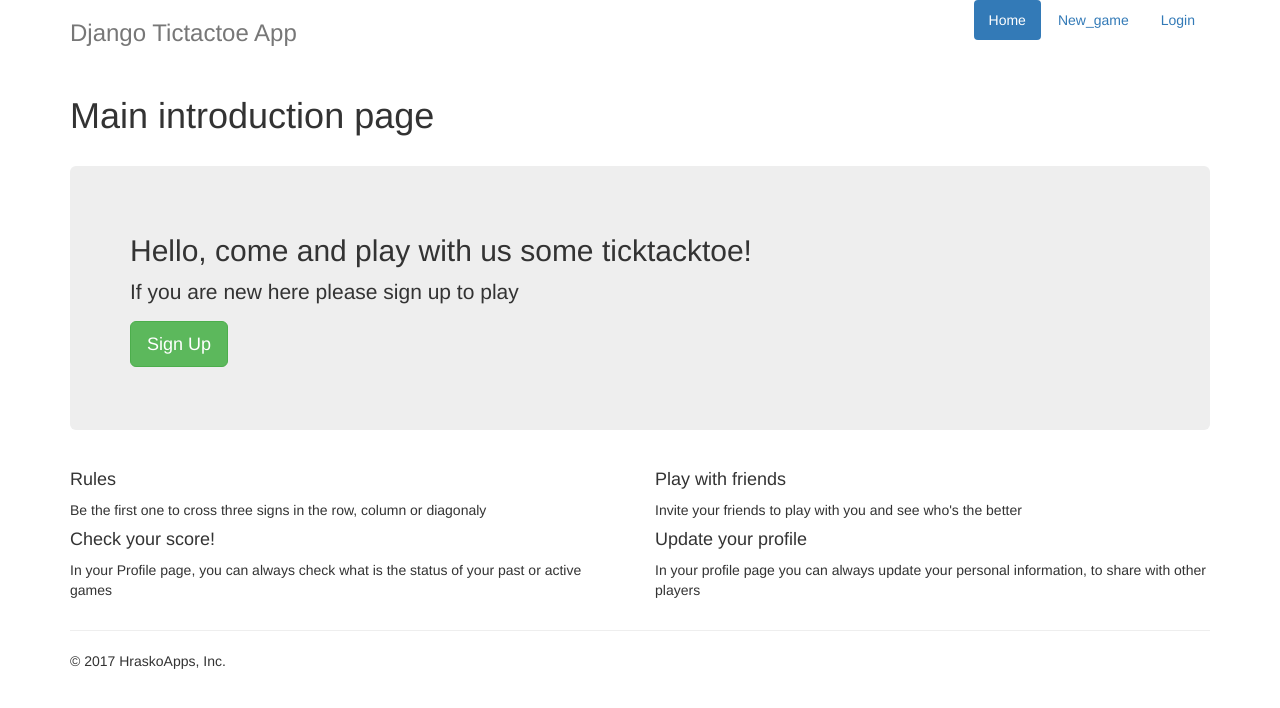
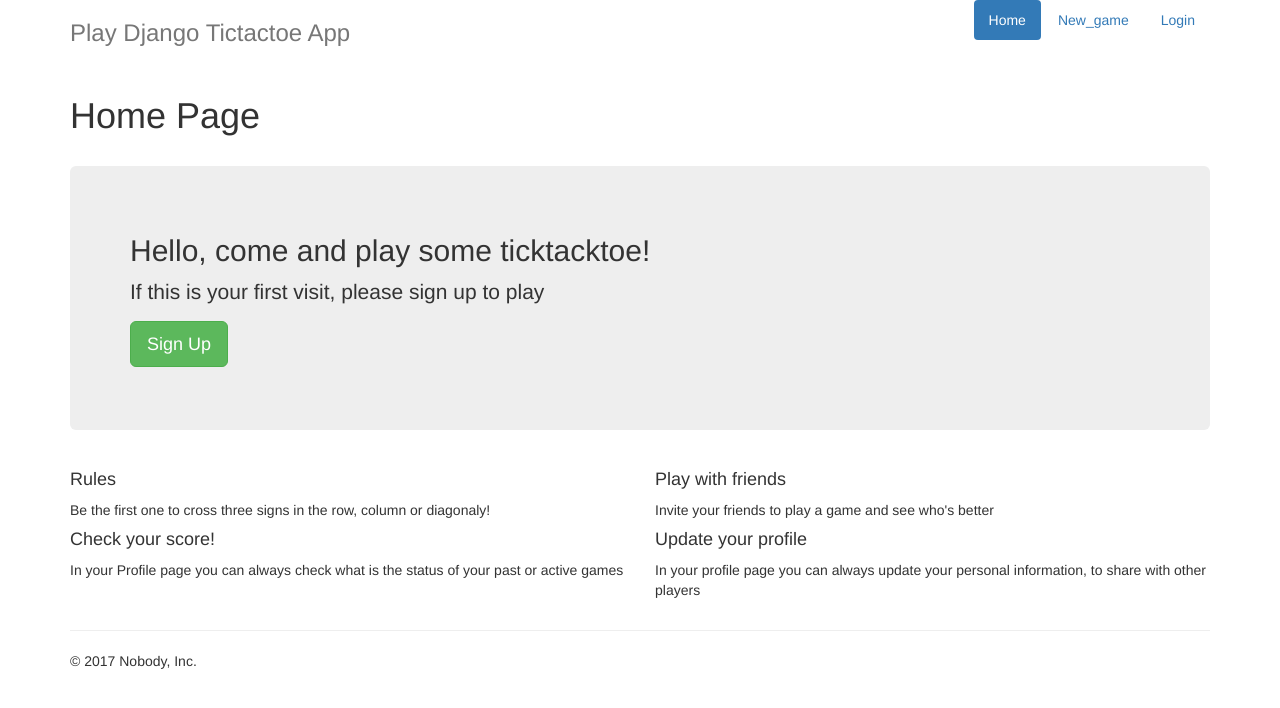
Before and after one commit to johnylant/djangoTestProject, a Django app: page / in a window 1280 px wide. Shown: the top 708 px of the page. Run offline with Django 3.2, Linux system fonts and the light colour scheme; some libraries are stand-ins or nearby versions.

Commit message:
some changes to the templates

```diff
--- a/main/templates/main/home.html
+++ b/main/templates/main/home.html
@@ -9,7 +9,7 @@
   <p> Let's play some games!
 {% else %}
   <h2> {{message}} </h2>
-<p class="lead">If you are new here please sign up to play</p>
+<p class="lead">If this is your first visit, please sign up to play</p>
 <p><a class="btn btn-lg btn-success" href={% url 'user_signup' %} role="button">Sign Up</a></p>
 {% endif %}
 
@@ -18,16 +18,16 @@
 <div class="row marketing">
   <div class="col-lg-6">
     <h4><rb>Rules</rb></h4>
-    <p>Be the first one to cross three signs in the row, column or diagonaly</p>
+    <p>Be the first one to cross three signs in the row, column or diagonaly!</p>
 
     <h4>Check your score!</h4>
-    <p>In your Profile page, you can always check what is the status of your past or active games</p>
+    <p>In your Profile page you can always check what is the status of your past or active games</p>
 
   </div>
 
   <div class="col-lg-6">
     <h4>Play with friends</h4>
-    <p>Invite your friends to play with you and see who's the better</p>
+    <p>Invite your friends to play a game and see who's better</p>
 
     <h4>Update your profile</h4>
     <p>In your profile page you can always update your personal information, to share with other players</p>
--- a/main/views.py
+++ b/main/views.py
@@ -4,8 +4,8 @@ from django.http import HttpResponse
 
 '''
 def home(request):
-    return HttpResponse("Hello gadzik!")
+    return HttpResponse("Hello man!")
 '''
 
 def home(request):
-    return render(request, "main/home.html", {'message':"Hello, come and play with us some ticktacktoe!"})
+    return render(request, "main/home.html", {'message':"Hello, come and play some ticktacktoe!"})
--- a/templates/base.html
+++ b/templates/base.html
@@ -26,13 +26,13 @@
               {% endif %}
             </ul>
           </nav>
-          <h3 class="text-muted">Django Tictactoe App</h3>
+          <h3 class="text-muted">Play Django Tictactoe App</h3>
         </div>
 
         <br>
         <h1>
         {% block title %}
-        <p>Main introduction page
+        <p>Home Page
         {% endblock title %}
         </h1>
         <br>
@@ -45,7 +45,7 @@
 
         <footer class="footer">
           <hr>
-          <p>&copy; 2017 HraskoApps, Inc.</p>
+          <p>&copy; 2017 Nobody, Inc.</p>
         </footer>
 
       </div> <!-- /container -->
--- a/templates/login.html
+++ b/templates/login.html
@@ -6,14 +6,14 @@
 {% block content %}
 
     {% if form.errors %}
-      <p class="text-warning"> your username or password didnt match... Please...
+      <p class="text-warning"> your username or password didn't match... Please...
     {% endif %}
 
     <form role="form" class="form-horizontal" method="post" action="">
       {% csrf_token %}
       {{ form|crispy }}
       <input class="btn btn-primary" type="submit" value="Login" />
-      <!-- TOTO TU VOBEC NEMUSI BYT
+      <!-- This doesn't have to be here
       <input type="hidden" name="next" value="{{ next }}" /> -->
 
     </form>
--- a/tictactoe/models.py
+++ b/tictactoe/models.py
@@ -16,7 +16,7 @@ SECOND_PLAYER_MOVE = 'O'
 BOARD_SIZE = 3
 
 # inherits from models.Manager
-# I REALLY DONT GET THIS!
+# a bit weird syntax - need to look into this
 class GamesManager(models.Manager):
     def games_for_user(self, user):
         return super(GamesManager, self).get_queryset().filter(
--- a/tictactoe/templates/tictactoe/accept_invitation.html
+++ b/tictactoe/templates/tictactoe/accept_invitation.html
@@ -11,7 +11,7 @@ You've received Invitation from {{ invitation.from_user.username }}
 
     <div class="row">
         <div class="well col-md-6">
-          <p> User {{ invitation.from_user }} invites you to a game. </p>
+          <p> User {{ invitation.from_user }} wants to play with you. </p>
 
           {% if invitation.message %}
           <p> Message included: </p>
--- a/tictactoe/templates/tictactoe/game_do_move.html
+++ b/tictactoe/templates/tictactoe/game_do_move.html
@@ -50,7 +50,7 @@
       {{ form.x.as_hidden }}
       {{ form.y.as_hidden }}
 
-      <button type="submit" class="hidden">Submit!</button>
+      <button type="submit" class="hidden">Do move!</button>
     </form>
 
 {% endblock moveform %}
--- a/tictactoe/templates/tictactoe/game_list_snippet.html
+++ b/tictactoe/templates/tictactoe/game_list_snippet.html
@@ -17,7 +17,7 @@
       {% endif %}
       <span class="badge">{{game.move_set.count}}</span></a>
   {% empty %}
-    <span class="list-group-item">No games available.</span>
+    <span class="list-group-item">No games available</span>
   {% endfor %}
 
 </div>
--- a/tictactoe/templates/tictactoe/new_invitation.html
+++ b/tictactoe/templates/tictactoe/new_invitation.html
@@ -1,6 +1,10 @@
 {% extends "base.html" %}
 
 {% load crispy_forms_tags %}
+
+{% block title %}
+New Game
+{% endblock title %}
 
 {% block content %}
 <div class="row">
--- a/tictactoe/views.py
+++ b/tictactoe/views.py
@@ -7,7 +7,7 @@ from django.views.generic import  ListView
 from .models import Invitation, Game, Move
 from .forms import InvitationForm, MoveForm
 
-# I dont need this for my APP, it is just to show what it can do!
+# I dont need this for my APP, it is just for ilustration purposes
 class AllGamesList(ListView):
     model = Game
 
```
